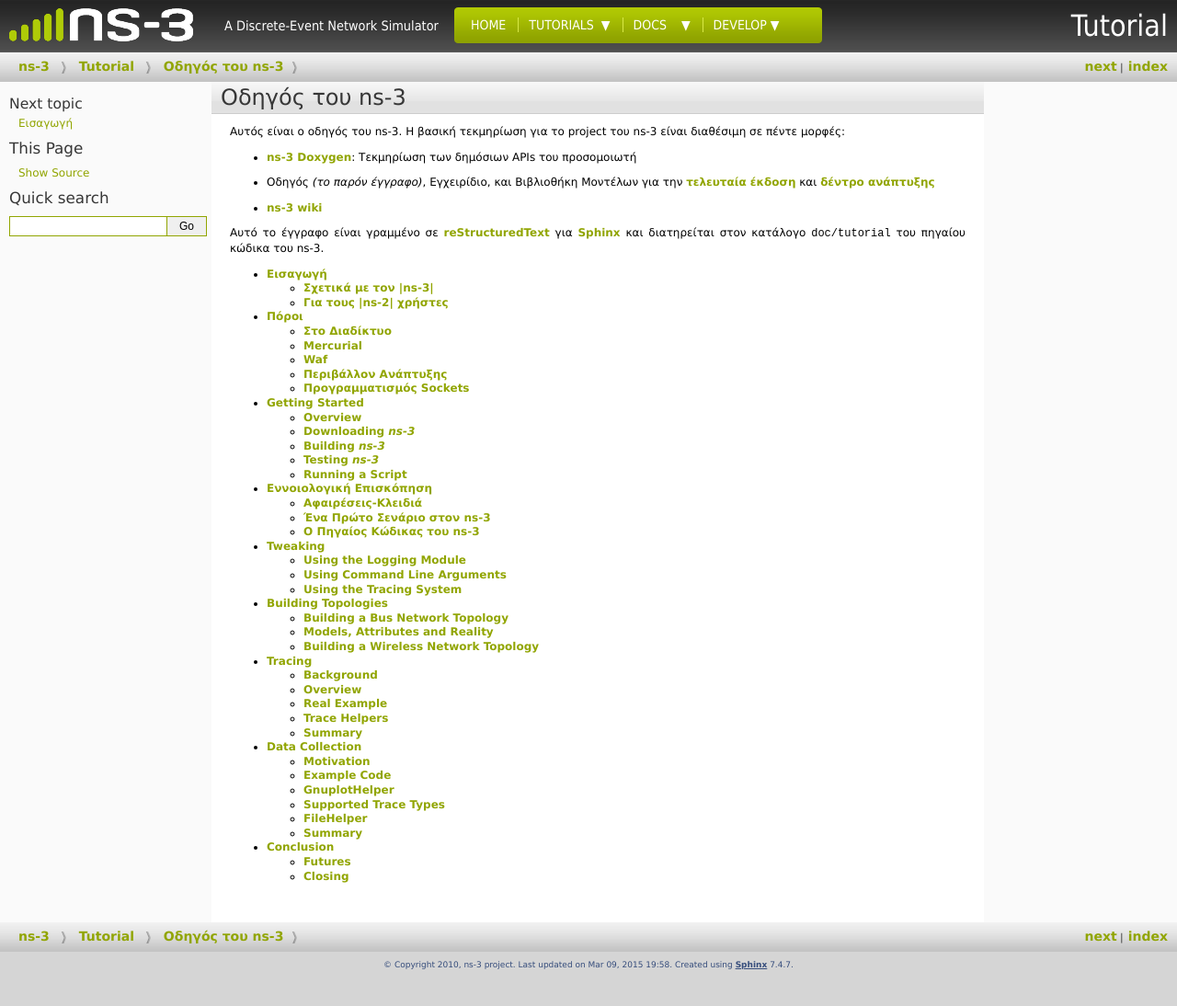
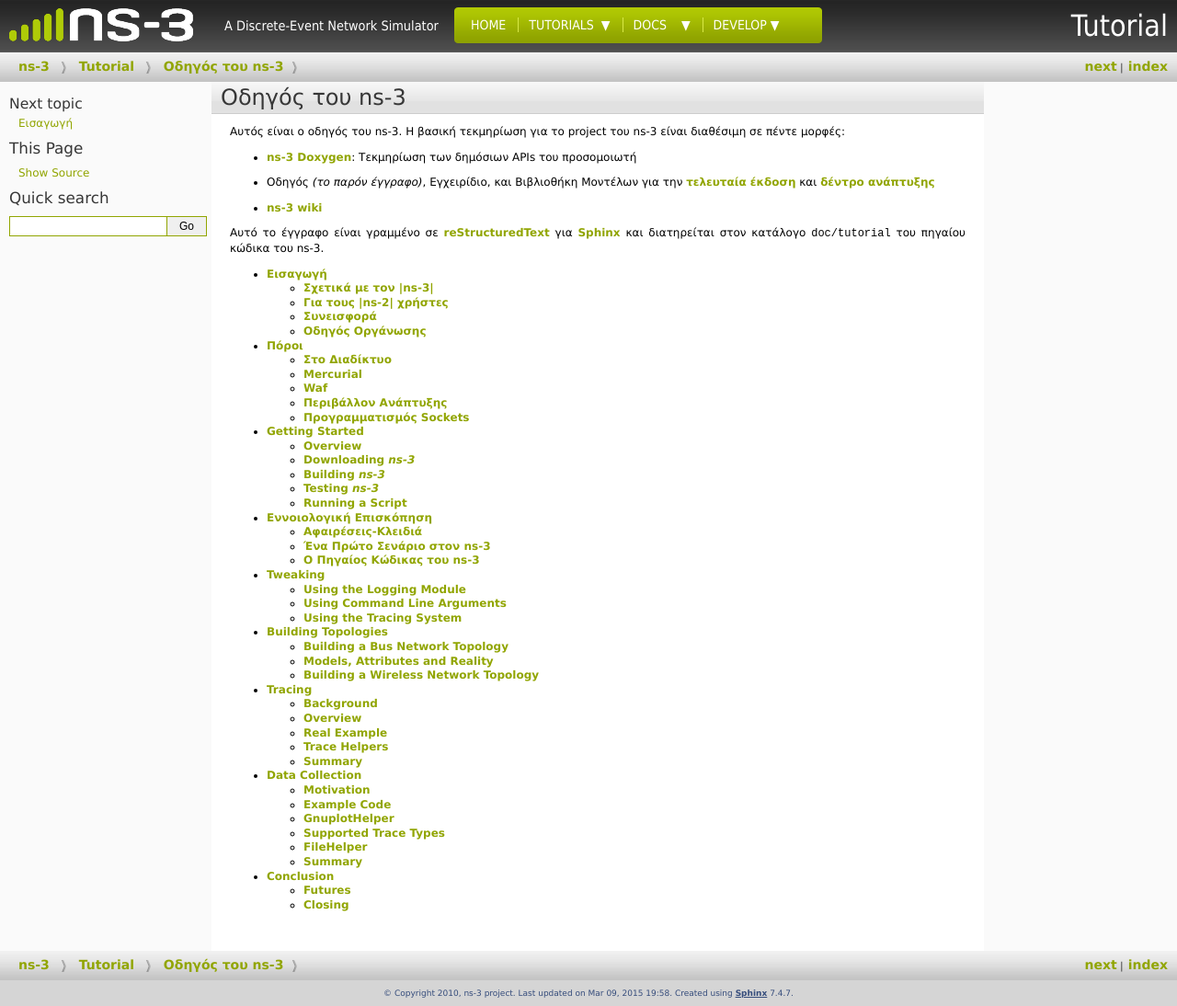
Before and after one commit to maupatras/ns3_teamB, a Sphinx documentation site: the page built from ns-3.22/doc/tutorial-gr/source/index.rst, in a window 1280 px wide. Shown: the whole page at 92% size. Built offline with Sphinx 7.4.7, drawn with Linux system fonts in a browser that asks for light colours; formulas are drawn with MathJax 3; before the commit the page ends 1063 px from its top, so only the background shows below that; some of the changed lines change nothing that is shown.

Commit message:
Update introduction.rst

```diff
--- a/ns-3.22/doc/tutorial-gr/source/introduction.rst
+++ b/ns-3.22/doc/tutorial-gr/source/introduction.rst
@@ -95,17 +95,23 @@
 	  data analysis and visualization tools can be used with |ns3|.  However,
 	  users should expect to work at the command line and with C++ and/or
 	  Python software development tools.
+
+Υπάρχουν πολλά εργαλεία προσομοίωσης για μελέτες προσομοίωσης του δικτύου. Παρακάτω είναι μερικά χαρακτηριστικά γνωρίσματα του |ns-3| σε αντίθεση με άλλα εργαλεία.
+
+* Ο |ns-3| έχει σχεδιαστεί ως ένα σύνολο βιβλιοθηκών που μπορούν να συνδυαστούν μεταξύ τους και επίσης με άλλες εξωτερικές βιβλιοθήκες λογισμικού. Ενώ ορισμένες πλατφόρμες προσομοίωσης παρέχουν στους χρήστες με ένα ενιαίο, ολοκληρωμένο γραφικό περιβάλλον χρήστη στις οποίες είναι όλες οι εργασίες που πραγματοποιούνται, ο |ns-3| είναι περισσότερο σπονδυλωτός στο θέμα αυτό. Αρκετά εξωτερικά animators και ανάλυση δεδομένων και τα εργαλεία οπτικοποίησης μπορούν να χρησιμοποιηθούν με τον |ns-3|. Ωστόσο, οι χρήστες θα πρέπει να περιμένουμε για να εργαστούν στη γραμμή εντολών και με C++ και/ή Python εργαλεία ανάπτυξης λογισμικού.
+
+..
 	* |ns3| is primarily used on Linux systems, although support exists
 	  for FreeBSD, Cygwin (for Windows), and native Windows Visual Studio
 	  support is in the process of being developed.
+
+* Ο |ns-3| χρησιμοποιείται κυρίως σε συστήματα Linux, αν και υπάρχει υποστήριξη για το FreeBSD, Cygwin (για Windows), και η υποστήριξη του Windows Visual Studio είναι στη διαδικασία της προετοιμασίας.
+
+..
 	* |ns3| is not an officially supported software product of any company.
 	  Support for |ns3| is done on a best-effort basis on the
 	  ns-3-users mailing list.
 
-Υπάρχουν πολλά εργαλεία προσομοίωσης για μελέτες προσομοίωσης του δικτύου. Παρακάτω είναι μερικά χαρακτηριστικά γνωρίσματα του |ns-3| σε αντίθεση με άλλα εργαλεία.
-
-* Ο |ns-3| έχει σχεδιαστεί ως ένα σύνολο βιβλιοθηκών που μπορούν να συνδυαστούν μεταξύ τους και επίσης με άλλες εξωτερικές βιβλιοθήκες λογισμικού. Ενώ ορισμένες πλατφόρμες προσομοίωσης παρέχουν στους χρήστες με ένα ενιαίο, ολοκληρωμένο γραφικό περιβάλλον χρήστη στις οποίες είναι όλες οι εργασίες που πραγματοποιούνται, ο |ns-3| είναι περισσότερο σπονδυλωτός στο θέμα αυτό. Αρκετά εξωτερικά animators και ανάλυση δεδομένων και τα εργαλεία οπτικοποίησης μπορούν να χρησιμοποιηθούν με τον |ns-3|. Ωστόσο, οι χρήστες θα πρέπει να περιμένουμε για να εργαστούν στη γραμμή εντολών και με C++ και/ή Python εργαλεία ανάπτυξης λογισμικού.
-* Ο |ns-3| χρησιμοποιείται κυρίως σε συστήματα Linux, αν και υπάρχει υποστήριξη για το FreeBSD, Cygwin (για Windows), και η υποστήριξη του Windows Visual Studio είναι στη διαδικασία της προετοιμασίας.
 * Ο | ns-3 | δεν είναι επίσημα προϊόν λογισμικού κάποιας εταιρείας. Υποστήριξη για τον | ns-3 | γίνεται με βάση λίστα με την καλύτερη δυνατή προσπάθεια για τους |ns-3| χρήστες.
 
 ..
@@ -156,16 +162,22 @@
 	* |ns3| is actively maintained with an active, responsive users mailing
 	  list, while |ns2| is only lightly maintained and has not seen
 	  significant development in its main code tree for over a decade.
+
+* Ο |ns-3| διατηρείται ενεργός με μία ενεργό, ενημεροτική λίστα χρηστών, ενώ ο |ns-2| διατηρείται λιγότερο καθώς δεν έχει δεί σημαντική εξέλιξη στον κεντρικό κώδικα του για πάνω από μια δεκαετία.
+
+..
 	* |ns3| provides features not available in |ns2|, such as a implementation
 	  code execution environment (allowing users to run real implementation
 	  code in the simulator)
+
+* Ο |ns-3| παρέχει λειτουργίες που δεν είναι διαθέσιμες στον |ns-2|, όπως ένα περιβάλλον εκτέλεσης κώδικα εφαρμογής (επιτρέποντας στους χρήστες να τρέχουν τον πραγματικό κώδικα της εφαρμογής στον προσομοιωτή).
+
+..
 	* |ns3| provides a lower base level of abstraction compared with |ns2|,
 	  allowing it to align better with how real systems are put together.
 	  Some limitations found in |ns2| (such as supporting multiple types of
 	  interfaces on nodes correctly) have been remedied in |ns3|.
 
-* Ο |ns-3| διατηρείται ενεργός με μία ενεργό, αποκρινόμενη λίστα αλληλογραφίας χρηστών, ενώ ο |ns-2| διατηρείται λιγότερο καθώς δεν έχει δεί σημαντική εξέλιξη στον κεντρικό κώδικα του για πάνω από μια δεκαετία.
-* Ο |ns-3| παρέχει λειτουργίες που δεν είναι διαθέσιμες στον |ns-2|, όπως ένα περιβάλλον εκτέλεσης κώδικα εφαρμογής (επιτρέποντας στους χρήστες να τρέχουν τον πραγματικό κώδικα της εφαρμογής στον προσομοιωτή).
 * Ο |ns-3| παρέχει ένα χαμηλότερο επίπεδο βάσης της αφαίρεσης σε σύγκριση με |ns-2|, επιτρέποντάς τον να προσαρμοστεί καλύτερα με το πώς πραγματικά τα συστήματα τοποθετούνται μαζί. Κάποιοι περιορισμοί που βρέθηκαν στον |ns-2| (όπως η σωστή υποστήριξη πολλαπλών τύπων διεπαφών στους κόμβους) έχουν διορθωθεί στον |ns-3|.
 
 ..
@@ -179,6 +191,8 @@
 	models can sometimes be ported to |ns3|, particularly if they have been
 	implemented in C++.
 
+Ο |ns-2| έχει ένα πιο διαφοροποιημένο σύνολο που συνέβαλαν στις ενότητες από ό,τι κάνει ο |ns-3|, λόγω της μακράς ιστορίας του. Ωστόσο, ο |ns-3| έχει πιο λεπτομερή μοντέλα σε διάφορες δημοφιλείς περιοχές της έρευνας (συμπεριλαμβανομένων εξελιγμένα μοντέλα LTE και WiFi), και η υποστήριξη της εφαρμογής του κώδικα αναγνωρίζει ένα πολύ ευρύ φάσμα μοντέλων υψηλής πιστότητας. Οι χρήστες μπορούν να εκπλαγούν όταν μάθουν ότι ολόκληρη η στοίβα δικτύου του Linux μπορεί να περιοριστεί σε ένα |ns-3| κόμβο, χρησιμοποιώντας την άμεση εκτέλεση κώδικα (Direct Code Execution - DCE) πλαίσιο. Τα μοντέλα του |ns-2| μπορούν μερικές φορές να μεταφερθούν και στον |ns-3|, συγκεκριμένα όταν έχουν υλοποιηθεί σε C++.
+
 ..
 	If in doubt, a good guideline would be to look at both simulators (as
 	well as other simulators), and in particular the models available
@@ -186,8 +200,13 @@
 	in using the tool that is being actively developed and
 	maintained (|ns3|).
 
+Σε περίπτωση αμφιβολίας, μια καλή συμβουλή θα ήταν να δούμε τους δύο προσομοιωτές (καθώς και άλλους προσομοιωτές), και κυρίως τα διαθέσιμα μοντέλα για την έρευνά σας, αλλά να έχετε κατά νου ότι η εμπειρία σας μπορεί να είναι καλύτερη χρησιμοποιώντας το εργαλείο που είανι ενεργά αναπτυσσόμενο και διατηρείται (|ns-3|).
+
 ..
-Contributing
+	Contributing
+
+Συνεισφορά
+**********
 
 ..
 	|ns3| is a research and educational simulator, by and for the
@@ -196,6 +215,9 @@
 	results.  There are a few policies that we hope will encourage people to
 	contribute to |ns3| like they have for |ns2|:
 
+Ο |ns-3| είναι ένας ερευνητικός και εκπαιδευτικός προσομοιωτής, από και για την ερευνητική κοινότητα. Θα βασίζεται στις τρέχουσες εισφορές της κοινότητας για την ανάπτυξη νέων μοντέλων, διόρθωση ή διατήρηση των υπαρχόντων, και το μοίρασμα των αποτελεσμάτων. Υπάρχουν λίγες πολιτικές που ελπίζουμε ότι θα ενθαρρύνει τους ανθρώπους να συμβάλλουν στον |ns-3| όπως έχουν συμβάλλει για τον |ns-2|:
+
+..
 	* Open source licensing based on GNU GPLv2 compatibility
 	* `wiki
 	  <http://www.nsnam.org/wiki>`_
@@ -206,6 +228,12 @@
 	* Open `bug tracker
 	  <http://www.nsnam.org/bugzilla>`_
 
+* Αδειοδότηση ανοιχτού κώδικα με βάση τη συμβατότητα του GNU GPLv2
+* `wiki <http://www.nsnam.org/wiki>`_
+* `Κώδικας Συνεισφοράς <http://www.nsnam.org/wiki/Contributed_Code>`_ σελίδα, παρόμοια με τη δημοφιλή σελίδα του |ns-2| Κώδικα Συνεισφοράς  `page <http://nsnam.isi.edu/nsnam/index.php/Contributed_Code>`_
+* Άνοιξε `bug tracker <http://www.nsnam.org/bugzilla>`_
+
+..
 	We realize that if you are reading this document, contributing back to
 	the project is probably not your foremost concern at this point, but
 	we want you to be aware that contributing is in the spirit of the project and
@@ -213,15 +241,28 @@
 	with |ns3| (e.g. "this tutorial section was not clear..."),
 	reports of stale documentation, etc. are much appreciated.
 
+Αντιλαμβανόμαστε ότι, αν διαβάζετε αυτό το έγγραφο, συμβάλλοντας πίσω στο έργο είναι πιθανόν να μην είναι η κύρια ανησυχία σας σε αυτό το σημείο, αλλά θέλουμε να γνωρίζετε ότι η συνεισφορά είναι στο πνεύμα του έργου και ότι ακόμη και η πράξη της εγκατάλειψής μας μια σημείωση για την πρώιμη εμπειρία σας με |ns-3| (π.χ. «αυτό το τμήμα του οδηγού δεν ήταν σαφές ..."), reports σχετικά με το έγγραφο που εργάζεστε, κλπ. θα ήταν εκτιμήσιμο.
+
+..
 	Tutorial Organization
-	*********************
 
+Οδηγός Οργάνωσης
+****************
+
+..
 	The tutorial assumes that new users might initially follow a path such as the
 	following:
 
+Ο οδηγός υποθέτει ότι οι νέοι χρήστες αρχικά θα ακολουθήσουν μία απο τις παρακάτω ιστοσελίδες:
+
+..
 	* Try to download and build a copy;
 	* Try to run a few sample programs;
 	* Look at simulation output, and try to adjust it.
 
+* Προσπαθήστε να κατεβάσετε και να χτίσετε ένα αντίγραφο,
+* Προσπαθήστε να τρέξετε μερικά δείγματα-προγράμματα,
+* Κοιτάξτε στην έξοδο προσομοίωσης, και να προσπαθήστε να το ρυθμίσετε.
+
 	As a result, we have tried to organize the tutorial along the above
 	broad sequences of events.
```
